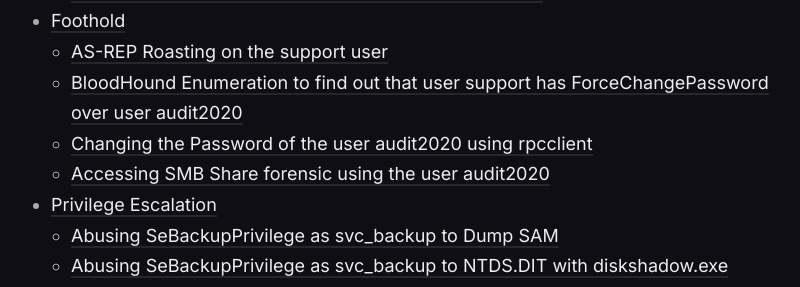
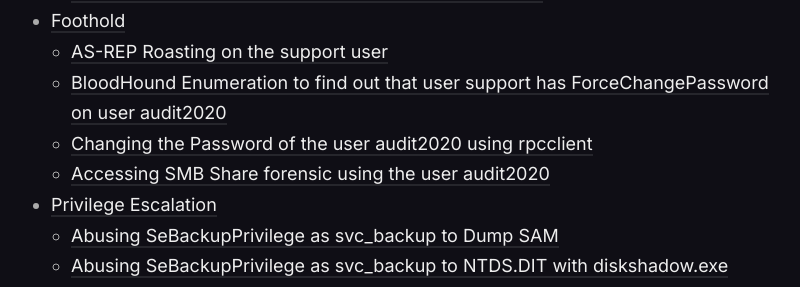
Before and after one commit to Vorkharium/vorkharium.github.io, a Jekyll site: the page built from _posts/2024-11-03-HTB-Blackfield-Write-up.md, in a window 1280 px wide and 900 px high, scrolled down 736 px. Shown: the part 188-475 px from the top of the window, without its empty margins (229-1029 px from the left). Built offline with Jekyll 4.4.1, drawn with Linux system fonts in a browser that asks for light colours; some of the changed text lies outside the part shown.

Commit message:
Update 2024-11-03-HTB-Blackfield-Write-up.md

````diff
--- a/_posts/2024-11-03-HTB-Blackfield-Write-up.md
+++ b/_posts/2024-11-03-HTB-Blackfield-Write-up.md
@@ -12,7 +12,7 @@
   - [SMB Null Session access allowed to find a List of Users](#smb-null-session-access-allowed-to-find-a-list-of-users)
 - [Foothold](#foothold)
   - [AS-REP Roasting on the support user](#as-rep-roasting-on-the-support-user)
-  - [BloodHound Enumeration to find out that user support has ForceChangePassword over user audit2020](#bloodhound-enumeration-to-find-out-that-user-support-has-forcechangepassword-over-user-audit2020)
+  - [BloodHound Enumeration to find out that user support has ForceChangePassword on user audit2020](#bloodhound-enumeration-to-find-out-that-user-support-has-forcechangepassword-on-user-audit2020)
   - [Changing the Password of the user audit2020 using rpcclient](#changing-the-password-of-the-user-audit2020-using-rpcclient)
   - [Accessing SMB Share forensic using the user audit2020](#accessing-smb-share-forensic-using-the-user-audit2020)
 - [Privilege Escalation](#privilege-escalation)
@@ -170,7 +170,7 @@
 ```shell
 support:#00^BlackKnight
 ```
-## BloodHound Enumeration to find out that user support has ForceChangePassword over user audit2020
+## BloodHound Enumeration to find out that user support has ForceChangePassword on user audit2020
 We tried to get access using impacket-psexec and evil-winrm, and we also checked for password reuse on the other users but got no luck.
 
 It's time to enumerate the domain further and see if the user support has any interesting rights.
````
